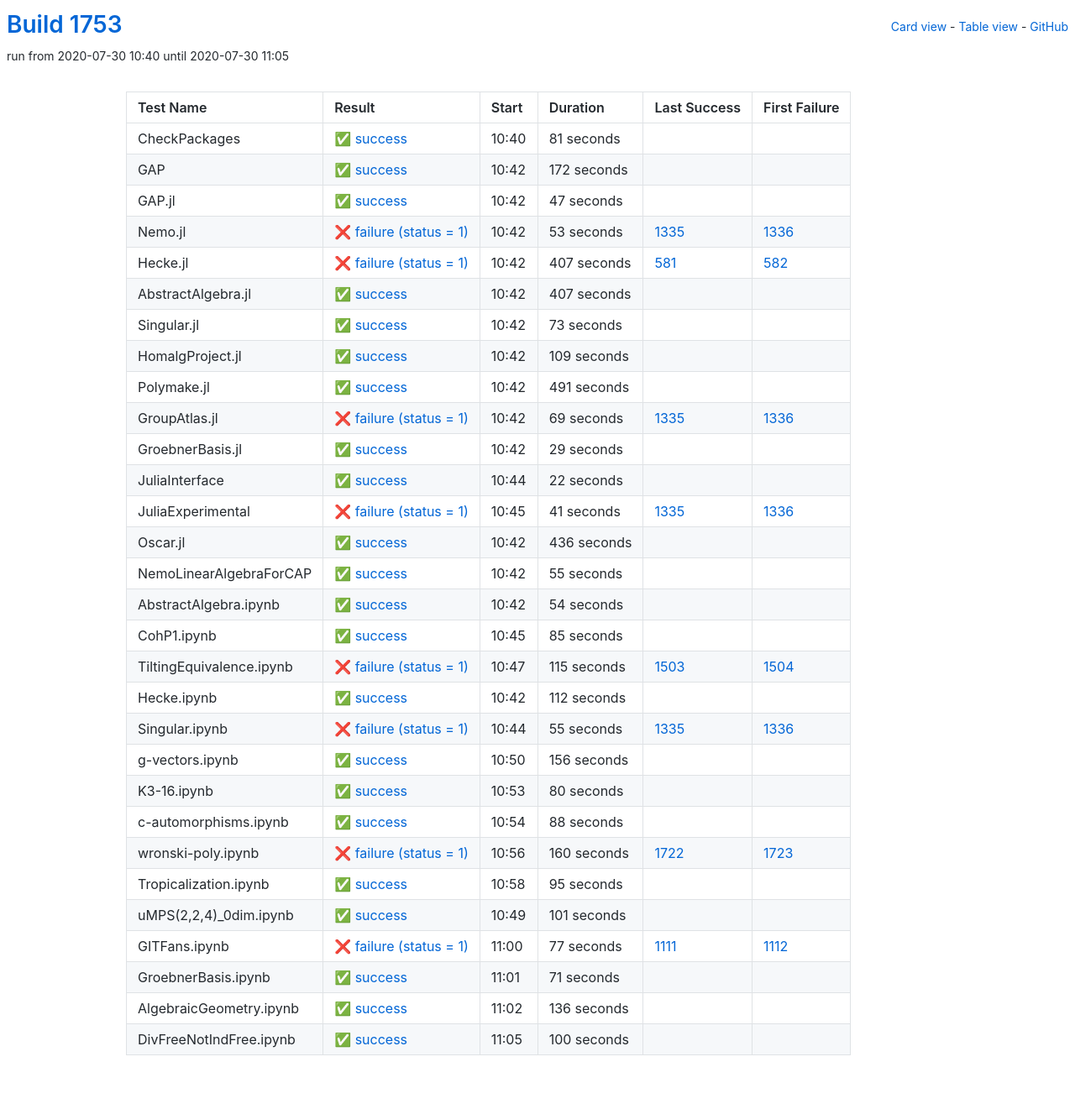
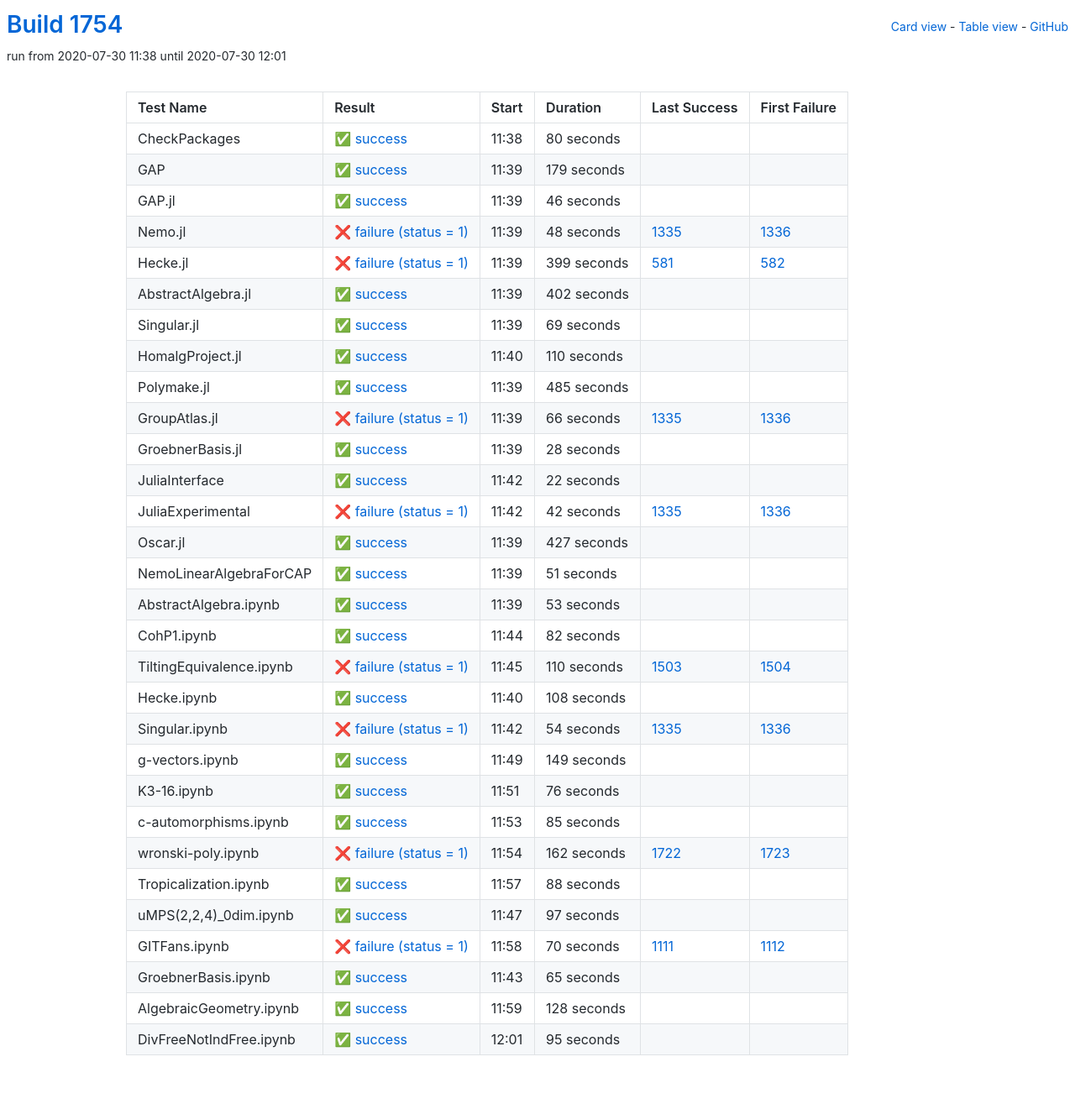
Before and after one commit to oscar-system/oscar-ci-status-1.4, a Jekyll site: the page built from table.html, in a window 1280 px wide. Shown: the whole page at 84% size. Built offline with Jekyll 4.4.1, drawn with Linux system fonts in a browser that asks for light colours.

Commit message:
Build #1754

```diff
--- a/_data/ci.yml
+++ b/_data/ci.yml
@@ -1,6 +1,6 @@
 ---
-build: 1753
-build_url: https://oscarci.mathematik.uni-kl.de/job/oscar-julia-1.4/1753/
+build: 1754
+build_url: https://oscarci.mathematik.uni-kl.de/job/oscar-julia-1.4/1754/
 job: oscar-julia-1.4
 organization: oscar-system
 repo: oscar-ci-status-1.4
@@ -8,140 +8,140 @@ repourl: https://github.com/oscar-system/oscar-ci-status-1.4
 tests:
 - name: CheckPackages
   id: checkpackages
-  log: https://oscarci.mathematik.uni-kl.de/job/oscar-julia-1.4/1753/artifact/logs/build-1753/CheckPackages.log
-  start: 2020-07-30 10:40
+  log: https://oscarci.mathematik.uni-kl.de/job/oscar-julia-1.4/1754/artifact/logs/build-1754/CheckPackages.log
+  start: 2020-07-30 11:38
   success: true
   exitcode: 0
   status: success
-  duration: 81
+  duration: 80
   last_success: false
   last_success_url:
   first_failure: false
   first_failure_url:
 - name: GAP
   id: gap
-  log: https://oscarci.mathematik.uni-kl.de/job/oscar-julia-1.4/1753/artifact/logs/build-1753/GAP.log
-  start: 2020-07-30 10:42
+  log: https://oscarci.mathematik.uni-kl.de/job/oscar-julia-1.4/1754/artifact/logs/build-1754/GAP.log
+  start: 2020-07-30 11:39
   success: true
   exitcode: 0
   status: success
-  duration: 172
+  duration: 179
   last_success: false
   last_success_url:
   first_failure: false
   first_failure_url:
 - name: GAP.jl
   id: gap-jl
-  log: https://oscarci.mathematik.uni-kl.de/job/oscar-julia-1.4/1753/artifact/logs/build-1753/GAP.jl.log
-  start: 2020-07-30 10:42
+  log: https://oscarci.mathematik.uni-kl.de/job/oscar-julia-1.4/1754/artifact/logs/build-1754/GAP.jl.log
+  start: 2020-07-30 11:39
   success: true
   exitcode: 0
   status: success
-  duration: 47
+  duration: 46
   last_success: false
   last_success_url:
   first_failure: false
   first_failure_url:
 - name: Nemo.jl
   id: nemo-jl
-  log: https://oscarci.mathematik.uni-kl.de/job/oscar-julia-1.4/1753/artifact/logs/build-1753/Nemo.jl.log
-  start: 2020-07-30 10:42
+  log: https://oscarci.mathematik.uni-kl.de/job/oscar-julia-1.4/1754/artifact/logs/build-1754/Nemo.jl.log
+  start: 2020-07-30 11:39
   success: false
   exitcode: 1
   status: failure
-  duration: 53
+  duration: 48
   last_success: 1335
   last_success_url: https://oscarci.mathematik.uni-kl.de/job/oscar-julia-1.4/1335/
   first_failure: 1336
   first_failure_url: https://oscarci.mathematik.uni-kl.de/job/oscar-julia-1.4/1336/
 - name: Hecke.jl
   id: hecke-jl
-  log: https://oscarci.mathematik.uni-kl.de/job/oscar-julia-1.4/1753/artifact/logs/build-1753/Hecke.jl.log
-  start: 2020-07-30 10:42
+  log: https://oscarci.mathematik.uni-kl.de/job/oscar-julia-1.4/1754/artifact/logs/build-1754/Hecke.jl.log
+  start: 2020-07-30 11:39
   success: false
   exitcode: 1
   status: failure
-  duration: 407
+  duration: 399
   last_success: 581
   last_success_url: https://oscarci.mathematik.uni-kl.de/job/oscar-julia-1.4/581/
   first_failure: 582
   first_failure_url: https://oscarci.mathematik.uni-kl.de/job/oscar-julia-1.4/582/
 - name: AbstractAlgebra.jl
   id: abstractalgebra-jl
-  log: https://oscarci.mathematik.uni-kl.de/job/oscar-julia-1.4/1753/artifact/logs/build-1753/AbstractAlgebra.jl.log
-  start: 2020-07-30 10:42
+  log: https://oscarci.mathematik.uni-kl.de/job/oscar-julia-1.4/1754/artifact/logs/build-1754/AbstractAlgebra.jl.log
+  start: 2020-07-30 11:39
   success: true
   exitcode: 0
   status: success
-  duration: 407
+  duration: 402
   last_success: false
   last_success_url:
   first_failure: false
   first_failure_url:
 - name: Singular.jl
   id: singular-jl
-  log: https://oscarci.mathematik.uni-kl.de/job/oscar-julia-1.4/1753/artifact/logs/build-1753/Singular.jl.log
-  start: 2020-07-30 10:42
+  log: https://oscarci.mathematik.uni-kl.de/job/oscar-julia-1.4/1754/artifact/logs/build-1754/Singular.jl.log
+  start: 2020-07-30 11:39
   success: true
   exitcode: 0
   status: success
-  duration: 73
+  duration: 69
   last_success: false
   last_success_url:
   first_failure: false
   first_failure_url:
 - name: HomalgProject.jl
   id: homalgproject-jl
-  log: https://oscarci.mathematik.uni-kl.de/job/oscar-julia-1.4/1753/artifact/logs/build-1753/HomalgProject.jl.log
-  start: 2020-07-30 10:42
+  log: https://oscarci.mathematik.uni-kl.de/job/oscar-julia-1.4/1754/artifact/logs/build-1754/HomalgProject.jl.log
+  start: 2020-07-30 11:40
   success: true
   exitcode: 0
   status: success
-  duration: 109
+  duration: 110
   last_success: false
   last_success_url:
   first_failure: false
   first_failure_url:
 - name: Polymake.jl
   id: polymake-jl
-  log: https://oscarci.mathematik.uni-kl.de/job/oscar-julia-1.4/1753/artifact/logs/build-1753/Polymake.jl.log
-  start: 2020-07-30 10:42
+  log: https://oscarci.mathematik.uni-kl.de/job/oscar-julia-1.4/1754/artifact/logs/build-1754/Polymake.jl.log
+  start: 2020-07-30 11:39
   success: true
   exitcode: 0
   status: success
-  duration: 491
+  duration: 485
   last_success: false
   last_success_url:
   first_failure: false
   first_failure_url:
 - name: GroupAtlas.jl
   id: groupatlas-jl
-  log: https://oscarci.mathematik.uni-kl.de/job/oscar-julia-1.4/1753/artifact/logs/build-1753/GroupAtlas.jl.log
-  start: 2020-07-30 10:42
+  log: https://oscarci.mathematik.uni-kl.de/job/oscar-julia-1.4/1754/artifact/logs/build-1754/GroupAtlas.jl.log
+  start: 2020-07-30 11:39
   success: false
   exitcode: 1
   status: failure
-  duration: 69
+  duration: 66
   last_success: 1335
   last_success_url: https://oscarci.mathematik.uni-kl.de/job/oscar-julia-1.4/1335/
   first_failure: 1336
   first_failure_url: https://oscarci.mathematik.uni-kl.de/job/oscar-julia-1.4/1336/
 - name: GroebnerBasis.jl
   id: groebnerbasis-jl
-  log: https://oscarci.mathematik.uni-kl.de/job/oscar-julia-1.4/1753/artifact/logs/build-1753/GroebnerBasis.jl.log
-  start: 2020-07-30 10:42
+  log: https://oscarci.mathematik.uni-kl.de/job/oscar-julia-1.4/1754/artifact/logs/build-1754/GroebnerBasis.jl.log
+  start: 2020-07-30 11:39
   success: true
   exitcode: 0
   status: success
-  duration: 29
+  duration: 28
   last_success: false
   last_success_url:
   first_failure: false
   first_failure_url:
 - name: JuliaInterface
   id: juliainterface
-  log: https://oscarci.mathematik.uni-kl.de/job/oscar-julia-1.4/1753/artifact/logs/build-1753/JuliaInterface.log
-  start: 2020-07-30 10:44
+  log: https://oscarci.mathematik.uni-kl.de/job/oscar-julia-1.4/1754/artifact/logs/build-1754/JuliaInterface.log
+  start: 2020-07-30 11:42
   success: true
   exitcode: 0
   status: success
@@ -152,56 +152,128 @@ tests:
   first_failure_url:
 - name: JuliaExperimental
   id: juliaexperimental
-  log: https://oscarci.mathematik.uni-kl.de/job/oscar-julia-1.4/1753/artifact/logs/build-1753/JuliaExperimental.log
-  start: 2020-07-30 10:45
+  log: https://oscarci.mathematik.uni-kl.de/job/oscar-julia-1.4/1754/artifact/logs/build-1754/JuliaExperimental.log
+  start: 2020-07-30 11:42
   success: false
   exitcode: 1
   status: failure
-  duration: 41
+  duration: 42
   last_success: 1335
   last_success_url: https://oscarci.mathematik.uni-kl.de/job/oscar-julia-1.4/1335/
   first_failure: 1336
   first_failure_url: https://oscarci.mathematik.uni-kl.de/job/oscar-julia-1.4/1336/
 - name: Oscar.jl
   id: oscar-jl
-  log: https://oscarci.mathematik.uni-kl.de/job/oscar-julia-1.4/1753/artifact/logs/build-1753/Oscar.jl.log
-  start: 2020-07-30 10:42
+  log: https://oscarci.mathematik.uni-kl.de/job/oscar-julia-1.4/1754/artifact/logs/build-1754/Oscar.jl.log
+  start: 2020-07-30 11:39
   success: true
   exitcode: 0
   status: success
-  duration: 436
+  duration: 427
   last_success: false
   last_success_url:
   first_failure: false
   first_failure_url:
 - name: NemoLinearAlgebraForCAP
   id: nemolinearalgebraforcap
-  log: https://oscarci.mathematik.uni-kl.de/job/oscar-julia-1.4/1753/artifact/logs/build-1753/NemoLinearAlgebraForCAP.log
-  start: 2020-07-30 10:42
+  log: https://oscarci.mathematik.uni-kl.de/job/oscar-julia-1.4/1754/artifact/logs/build-1754/NemoLinearAlgebraForCAP.log
+  start: 2020-07-30 11:39
   success: true
   exitcode: 0
   status: success
-  duration: 55
+  duration: 51
   last_success: false
   last_success_url:
   first_failure: false
   first_failure_url:
 - name: AbstractAlgebra.ipynb
   id: abstractalgebra-ipynb
-  log: https://oscarci.mathematik.uni-kl.de/job/oscar-julia-1.4/1753/artifact/logs/build-1753/AbstractAlgebra.ipynb.log
-  start: 2020-07-30 10:42
+  log: https://oscarci.mathematik.uni-kl.de/job/oscar-julia-1.4/1754/artifact/logs/build-1754/AbstractAlgebra.ipynb.log
+  start: 2020-07-30 11:39
   success: true
   exitcode: 0
   status: success
-  duration: 54
+  duration: 53
   last_success: false
   last_success_url:
   first_failure: false
   first_failure_url:
 - name: CohP1.ipynb
   id: cohp1-ipynb
-  log: https://oscarci.mathematik.uni-kl.de/job/oscar-julia-1.4/1753/artifact/logs/build-1753/CohP1.ipynb.log
-  start: 2020-07-30 10:45
+  log: https://oscarci.mathematik.uni-kl.de/job/oscar-julia-1.4/1754/artifact/logs/build-1754/CohP1.ipynb.log
+  start: 2020-07-30 11:44
+  success: true
+  exitcode: 0
+  status: success
+  duration: 82
+  last_success: false
+  last_success_url:
+  first_failure: false
+  first_failure_url:
+- name: TiltingEquivalence.ipynb
+  id: tiltingequivalence-ipynb
+  log: https://oscarci.mathematik.uni-kl.de/job/oscar-julia-1.4/1754/artifact/logs/build-1754/TiltingEquivalence.ipynb.log
+  start: 2020-07-30 11:45
+  success: false
+  exitcode: 1
+  status: failure
+  duration: 110
+  last_success: 1503
+  last_success_url: https://oscarci.mathematik.uni-kl.de/job/oscar-julia-1.4/1503/
+  first_failure: 1504
+  first_failure_url: https://oscarci.mathematik.uni-kl.de/job/oscar-julia-1.4/1504/
+- name: Hecke.ipynb
+  id: hecke-ipynb
+  log: https://oscarci.mathematik.uni-kl.de/job/oscar-julia-1.4/1754/artifact/logs/build-1754/Hecke.ipynb.log
+  start: 2020-07-30 11:40
+  success: true
+  exitcode: 0
+  status: success
+  duration: 108
+  last_success: false
+  last_success_url:
+  first_failure: false
+  first_failure_url:
+- name: Singular.ipynb
+  id: singular-ipynb
+  log: https://oscarci.mathematik.uni-kl.de/job/oscar-julia-1.4/1754/artifact/logs/build-1754/Singular.ipynb.log
+  start: 2020-07-30 11:42
+  success: false
+  exitcode: 1
+  status: failure
+  duration: 54
+  last_success: 1335
+  last_success_url: https://oscarci.mathematik.uni-kl.de/job/oscar-julia-1.4/1335/
+  first_failure: 1336
+  first_failure_url: https://oscarci.mathematik.uni-kl.de/job/oscar-julia-1.4/1336/
+- name: g-vectors.ipynb
+  id: g-vectors-ipynb
+  log: https://oscarci.mathematik.uni-kl.de/job/oscar-julia-1.4/1754/artifact/logs/build-1754/g-vectors.ipynb.log
+  start: 2020-07-30 11:49
+  success: true
+  exitcode: 0
+  status: success
+  duration: 149
+  last_success: false
+  last_success_url:
+  first_failure: false
+  first_failure_url:
+- name: K3-16.ipynb
+  id: k3-16-ipynb
+  log: https://oscarci.mathematik.uni-kl.de/job/oscar-julia-1.4/1754/artifact/logs/build-1754/K3-16.ipynb.log
+  start: 2020-07-30 11:51
+  success: true
+  exitcode: 0
+  status: success
+  duration: 76
+  last_success: false
+  last_success_url:
+  first_failure: false
+  first_failure_url:
+- name: c-automorphisms.ipynb
+  id: c-automorphisms-ipynb
+  log: https://oscarci.mathematik.uni-kl.de/job/oscar-julia-1.4/1754/artifact/logs/build-1754/c-automorphisms.ipynb.log
+  start: 2020-07-30 11:53
   success: true
   exitcode: 0
   status: success
@@ -210,70 +282,22 @@ tests:
   last_success_url:
   first_failure: false
   first_failure_url:
-- name: TiltingEquivalence.ipynb
-  id: tiltingequivalence-ipynb
-  log: https://oscarci.mathematik.uni-kl.de/job/oscar-julia-1.4/1753/artifact/logs/build-1753/TiltingEquivalence.ipynb.log
-  start: 2020-07-30 10:47
+- name: wronski-poly.ipynb
+  id: wronski-poly-ipynb
+  log: https://oscarci.mathematik.uni-kl.de/job/oscar-julia-1.4/1754/artifact/logs/build-1754/wronski-poly.ipynb.log
+  start: 2020-07-30 11:54
   success: false
   exitcode: 1
   status: failure
-  duration: 115
-  last_success: 1503
-  last_success_url: https://oscarci.mathematik.uni-kl.de/job/oscar-julia-1.4/1503/
-  first_failure: 1504
-  first_failure_url: https://oscarci.mathematik.uni-kl.de/job/oscar-julia-1.4/1504/
-- name: Hecke.ipynb
-  id: hecke-ipynb
-  log: https://oscarci.mathematik.uni-kl.de/job/oscar-julia-1.4/1753/artifact/logs/build-1753/Hecke.ipynb.log
-  start: 2020-07-30 10:42
-  success: true
-  exitcode: 0
-  status: success
-  duration: 112
-  last_success: false
-  last_success_url:
-  first_failure: false
-  first_failure_url:
-- name: Singular.ipynb
-  id: singular-ipynb
-  log: https://oscarci.mathematik.uni-kl.de/job/oscar-julia-1.4/1753/artifact/logs/build-1753/Singular.ipynb.log
-  start: 2020-07-30 10:44
-  success: false
-  exitcode: 1
-  status: failure
-  duration: 55
-  last_success: 1335
-  last_success_url: https://oscarci.mathematik.uni-kl.de/job/oscar-julia-1.4/1335/
-  first_failure: 1336
-  first_failure_url: https://oscarci.mathematik.uni-kl.de/job/oscar-julia-1.4/1336/
-- name: g-vectors.ipynb
-  id: g-vectors-ipynb
-  log: https://oscarci.mathematik.uni-kl.de/job/oscar-julia-1.4/1753/artifact/logs/build-1753/g-vectors.ipynb.log
-  start: 2020-07-30 10:50
-  success: true
-  exitcode: 0
-  status: success
-  duration: 156
-  last_success: false
-  last_success_url:
-  first_failure: false
-  first_failure_url:
-- name: K3-16.ipynb
-  id: k3-16-ipynb
-  log: https://oscarci.mathematik.uni-kl.de/job/oscar-julia-1.4/1753/artifact/logs/build-1753/K3-16.ipynb.log
-  start: 2020-07-30 10:53
-  success: true
-  exitcode: 0
-  status: success
-  duration: 80
-  last_success: false
-  last_success_url:
-  first_failure: false
-  first_failure_url:
-- name: c-automorphisms.ipynb
-  id: c-automorphisms-ipynb
-  log: https://oscarci.mathematik.uni-kl.de/job/oscar-julia-1.4/1753/artifact/logs/build-1753/c-automorphisms.ipynb.log
-  start: 2020-07-30 10:54
+  duration: 162
+  last_success: 1722
+  last_success_url: https://oscarci.mathematik.uni-kl.de/job/oscar-julia-1.4/1722/
+  first_failure: 1723
+  first_failure_url: https://oscarci.mathematik.uni-kl.de/job/oscar-julia-1.4/1723/
+- name: Tropicalization.ipynb
+  id: tropicalization-ipynb
+  log: https://oscarci.mathematik.uni-kl.de/job/oscar-julia-1.4/1754/artifact/logs/build-1754/Tropicalization.ipynb.log
+  start: 2020-07-30 11:57
   success: true
   exitcode: 0
   status: success
@@ -282,22 +306,58 @@ tests:
   last_success_url:
   first_failure: false
   first_failure_url:
-- name: wronski-poly.ipynb
-  id: wronski-poly-ipynb
-  log: https://oscarci.mathematik.uni-kl.de/job/oscar-julia-1.4/1753/artifact/logs/build-1753/wronski-poly.ipynb.log
-  start: 2020-07-30 10:56
+- name: uMPS(2,2,4)_0dim.ipynb
+  id: umps-2-2-4-0dim-ipynb
+  log: https://oscarci.mathematik.uni-kl.de/job/oscar-julia-1.4/1754/artifact/logs/build-1754/uMPS-2-2-4-_0dim.ipynb.log
+  start: 2020-07-30 11:47
+  success: true
+  exitcode: 0
+  status: success
+  duration: 97
+  last_success: false
+  last_success_url:
+  first_failure: false
+  first_failure_url:
+- name: GITFans.ipynb
+  id: gitfans-ipynb
+  log: https://oscarci.mathematik.uni-kl.de/job/oscar-julia-1.4/1754/artifact/logs/build-1754/GITFans.ipynb.log
+  start: 2020-07-30 11:58
   success: false
   exitcode: 1
   status: failure
-  duration: 160
-  last_success: 1722
-  last_success_url: https://oscarci.mathematik.uni-kl.de/job/oscar-julia-1.4/1722/
-  first_failure: 1723
-  first_failure_url: https://oscarci.mathematik.uni-kl.de/job/oscar-julia-1.4/1723/
-- name: Tropicalization.ipynb
-  id: tropicalization-ipynb
-  log: https://oscarci.mathematik.uni-kl.de/job/oscar-julia-1.4/1753/artifact/logs/build-1753/Tropicalization.ipynb.log
-  start: 2020-07-30 10:58
+  duration: 70
+  last_success: 1111
+  last_success_url: https://oscarci.mathematik.uni-kl.de/job/oscar-julia-1.4/1111/
+  first_failure: 1112
+  first_failure_url: https://oscarci.mathematik.uni-kl.de/job/oscar-julia-1.4/1112/
+- name: GroebnerBasis.ipynb
+  id: groebnerbasis-ipynb
+  log: https://oscarci.mathematik.uni-kl.de/job/oscar-julia-1.4/1754/artifact/logs/build-1754/GroebnerBasis.ipynb.log
+  start: 2020-07-30 11:43
+  success: true
+  exitcode: 0
+  status: success
+  duration: 65
+  last_success: false
+  last_success_url:
+  first_failure: false
+  first_failure_url:
+- name: AlgebraicGeometry.ipynb
+  id: algebraicgeometry-ipynb
+  log: https://oscarci.mathematik.uni-kl.de/job/oscar-julia-1.4/1754/artifact/logs/build-1754/AlgebraicGeometry.ipynb.log
+  start: 2020-07-30 11:59
+  success: true
+  exitcode: 0
+  status: success
+  duration: 128
+  last_success: false
+  last_success_url:
+  first_failure: false
+  first_failure_url:
+- name: DivFreeNotIndFree.ipynb
+  id: divfreenotindfree-ipynb
+  log: https://oscarci.mathematik.uni-kl.de/job/oscar-julia-1.4/1754/artifact/logs/build-1754/DivFreeNotIndFree.ipynb.log
+  start: 2020-07-30 12:01
   success: true
   exitcode: 0
   status: success
@@ -306,63 +366,3 @@ tests:
   last_success_url:
   first_failure: false
   first_failure_url:
-- name: uMPS(2,2,4)_0dim.ipynb
-  id: umps-2-2-4-0dim-ipynb
-  log: https://oscarci.mathematik.uni-kl.de/job/oscar-julia-1.4/1753/artifact/logs/build-1753/uMPS-2-2-4-_0dim.ipynb.log
-  start: 2020-07-30 10:49
-  success: true
-  exitcode: 0
-  status: success
-  duration: 101
-  last_success: false
-  last_success_url:
-  first_failure: false
-  first_failure_url:
-- name: GITFans.ipynb
-  id: gitfans-ipynb
-  log: https://oscarci.mathematik.uni-kl.de/job/oscar-julia-1.4/1753/artifact/logs/build-1753/GITFans.ipynb.log
-  start: 2020-07-30 11:00
-  success: false
-  exitcode: 1
-  status: failure
-  duration: 77
-  last_success: 1111
-  last_success_url: https://oscarci.mathematik.uni-kl.de/job/oscar-julia-1.4/1111/
-  first_failure: 1112
-  first_failure_url: https://oscarci.mathematik.uni-kl.de/job/oscar-julia-1.4/1112/
-- name: GroebnerBasis.ipynb
-  id: groebnerbasis-ipynb
-  log: https://oscarci.mathematik.uni-kl.de/job/oscar-julia-1.4/1753/artifact/logs/build-1753/GroebnerBasis.ipynb.log
-  start: 2020-07-30 11:01
-  success: true
-  exitcode: 0
-  status: success
-  duration: 71
-  last_success: false
-  last_success_url:
-  first_failure: false
-  first_failure_url:
-- name: AlgebraicGeometry.ipynb
-  id: algebraicgeometry-ipynb
-  log: https://oscarci.mathematik.uni-kl.de/job/oscar-julia-1.4/1753/artifact/logs/build-1753/AlgebraicGeometry.ipynb.log
-  start: 2020-07-30 11:02
-  success: true
-  exitcode: 0
-  status: success
-  duration: 136
-  last_success: false
-  last_success_url:
-  first_failure: false
-  first_failure_url:
-- name: DivFreeNotIndFree.ipynb
-  id: divfreenotindfree-ipynb
-  log: https://oscarci.mathematik.uni-kl.de/job/oscar-julia-1.4/1753/artifact/logs/build-1753/DivFreeNotIndFree.ipynb.log
-  start: 2020-07-30 11:05
-  success: true
-  exitcode: 0
-  status: success
-  duration: 100
-  last_success: false
-  last_success_url:
-  first_failure: false
-  first_failure_url:
```
Also changed, not shown: README.md.
